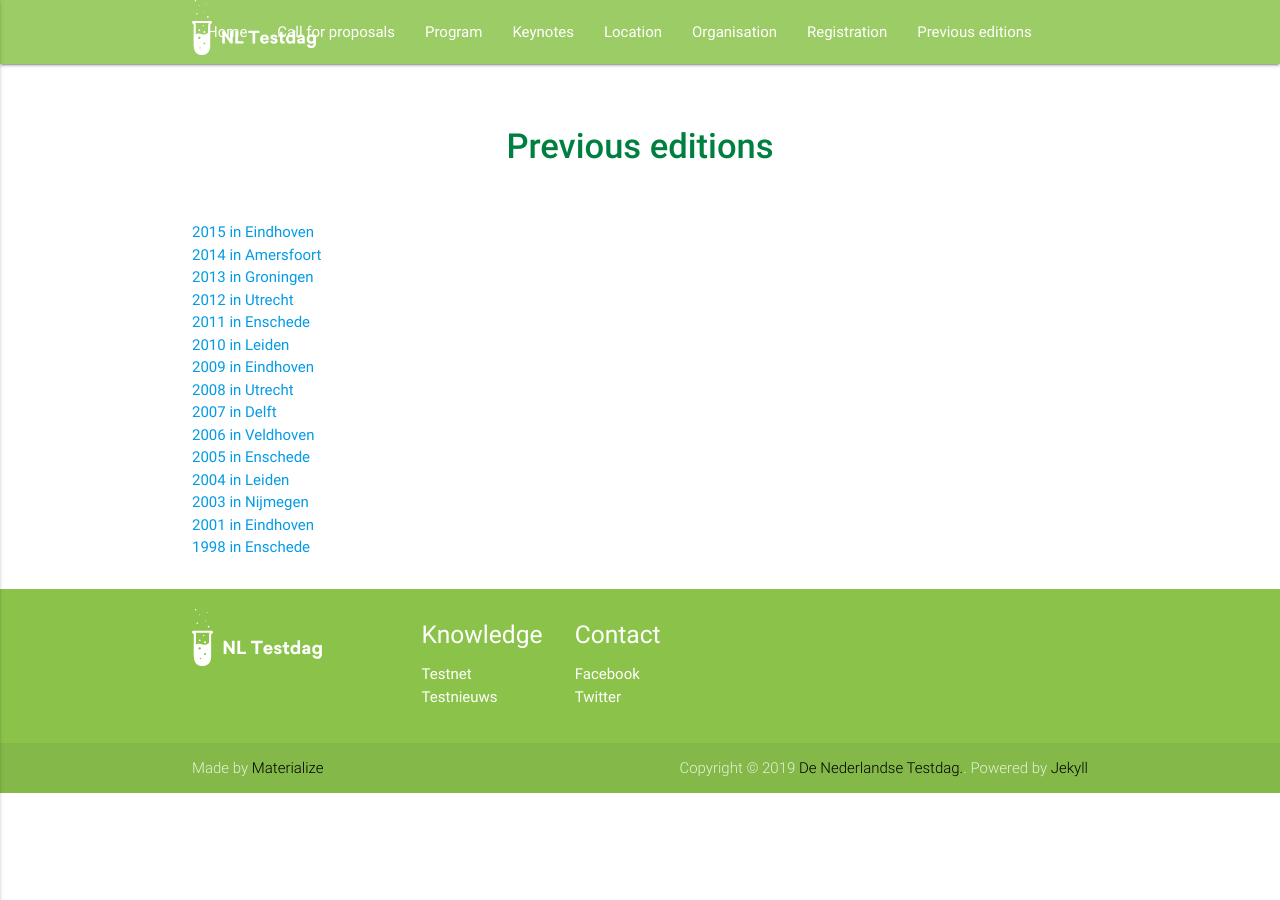
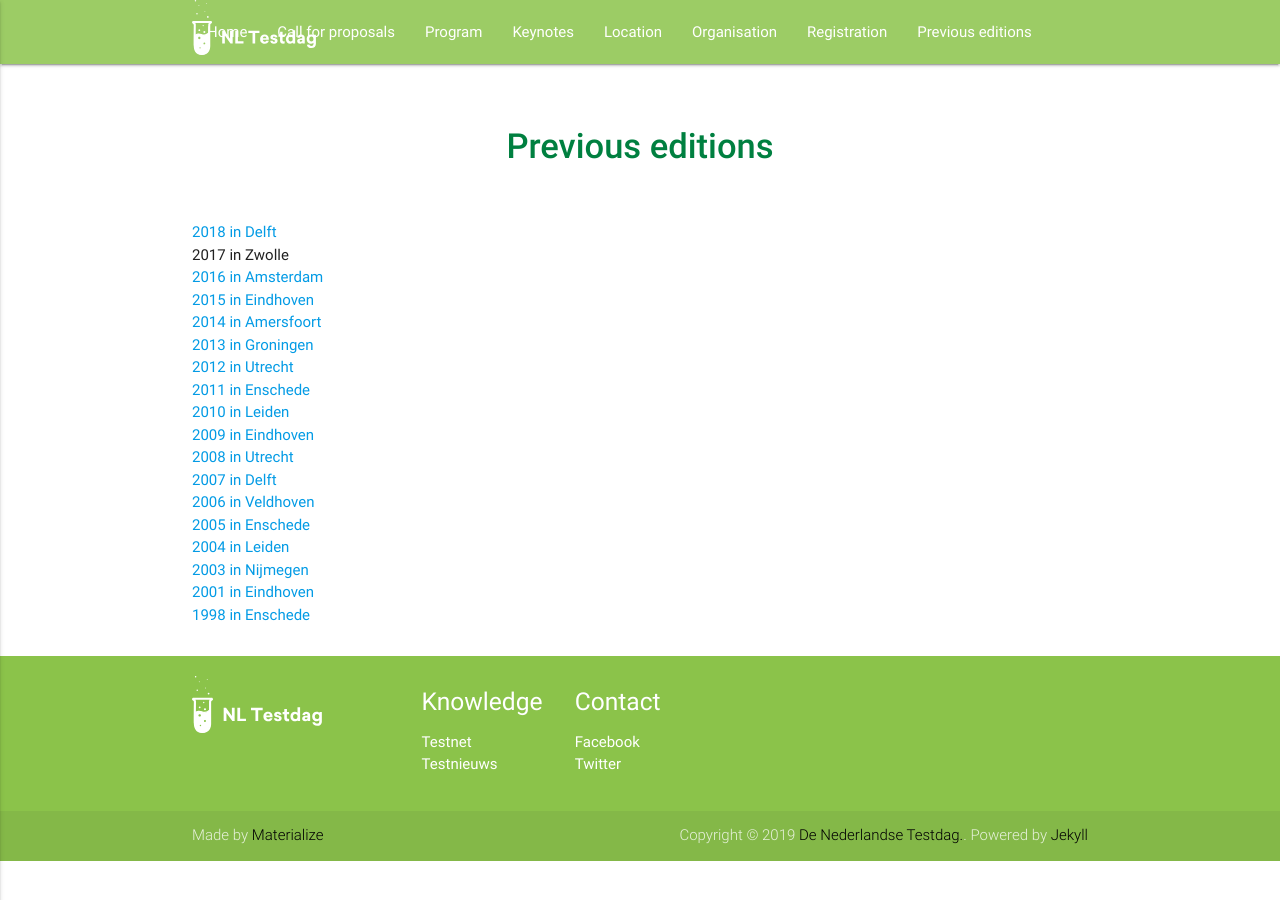
Before and after one commit to testdag2019/testdag2019.github.io, a Jekyll site: the page built from 05-previouseditions.md, in a window 1280 px wide. Built offline with Jekyll 4.4.1, drawn with Linux system fonts in a browser that asks for light colours.

Commit message:
Added links to previous editions, fixed some grammatical things

```diff
--- a/05-previouseditions.md
+++ b/05-previouseditions.md
@@ -10,6 +10,17 @@ permalink: /Previouseditions/
   <div class="module-title">
 
 	                		<ul class="menu">
+	                		<li class="item231 parent">
+                                                    <a href="https://testdag2018.github.io" target="_blank">
+                                                <span class="menuitem">2018 in Delft</span>
+                                            </a></li>
+                                            <li class="item231 parent">
+                            <span class="menuitem">2017 in Zwolle</span>
+                            </li>
+	                		<li class="item231 parent">
+                              <a href="http://www.testdag.nl/nl/index.html" target="_blank">
+                               <span class="menuitem">2016 in Amsterdam</span>
+                               </a></li>
                     <li class="item231 parent">
                         <a href="http://www.testdag.nl/nl/2015-in-eindhoven.html">
                     <span class="menuitem">2015 in Eindhoven</span>
```
Also changed, not shown: other parts of 05-previouseditions.md (+1 -1 lines), 00-cfp.md (+3 -4 lines).
